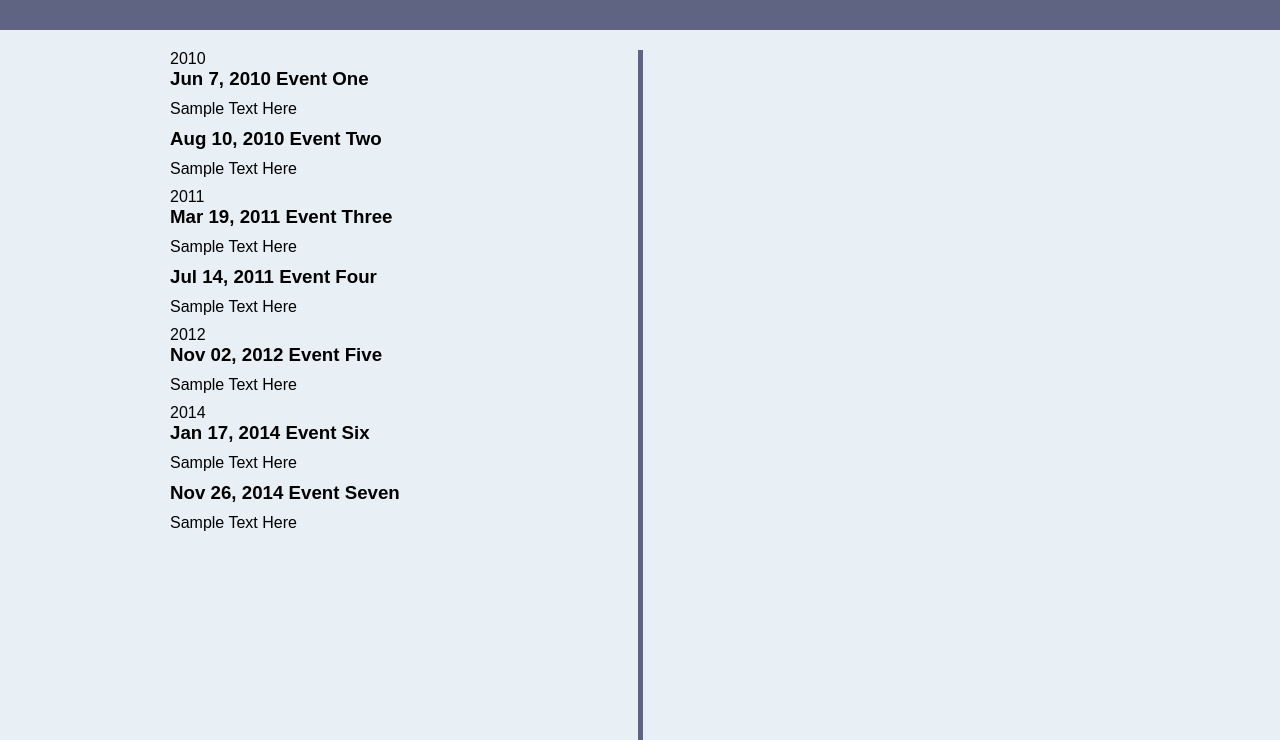
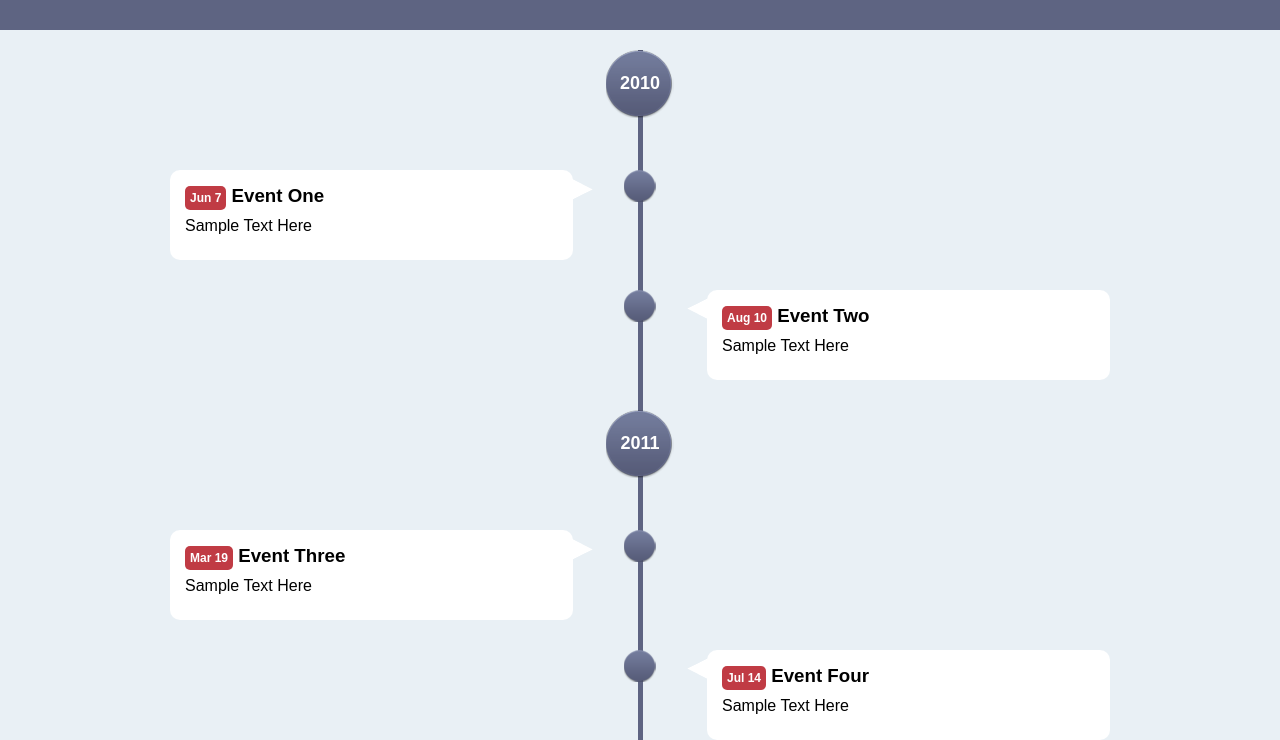
Before and after one commit to jimxshaw/css-timeline, a plain HTML site: page index.html in a window 1280 px wide. Shown: the part 60-800 px from the top of the page. Drawn offline with Linux system fonts and the light colour scheme.

Commit message:
finished inner element CSS

```diff
--- a/css/style.css
+++ b/css/style.css
@@ -32,6 +32,77 @@ header {
   margin: 20px 0 20px 0;
 }
 
+.tl-block {
+  position: relative;
+  width: 100%;
+  min-height: 100px;
+  margin-bottom: 20px;
+}
+
+.tl-year {
+  background: url(../img/point-big.png) no-repeat 50% 0;
+  display: block;
+  width: 70px;
+  height: 70px;
+  text-align: center;
+  margin: auto;
+}
+
+.tl-year div {
+  color: #fff;
+  font-size: 18px;
+  font-weight: bold;
+  display: block;
+  padding-top: 23px;
+  text-align: center;
+  margin-top: 20px;
+}
+
+.tl-event {
+  background: url(../img/point-small.png) no-repeat top center;
+  margin: auto;
+  width: 100%;
+  overflow: hidden;
+  visibility: visible;
+}
+
+.tl-event > div {
+  width: 45%;
+  position: relative;
+}
+
+.tl-event div div {
+  background: #fff;
+  border-radius: 10px;
+  padding: 15px;
+}
+
+.tl-event div.event-r {
+  float: right;
+  background: url(../img/arrow-left.png) no-repeat 0 0;
+}
+
+.tl-event div.event-l {
+  float: left;
+  background: url(../img/arrow-right.png) no-repeat top right;
+}
+
+.tl-event div.event-r div {
+  margin-left: 20px;
+}
+
+.tl-event div.event-l div {
+  margin-right: 20px;
+}
+
+.tl-event time {
+  background: #c03b44;
+  color: #fff;
+  font-size: 12px;
+  padding: 5px;
+  border-radius: 5px;
+}
+
 footer {
   background: #5e6482;
   height: 40px;
--- a/index.html
+++ b/index.html
@@ -13,8 +13,8 @@
   </header>
 
   <section>
+    <div class="container">
     <div id="timeline">
-    <div class="container">
 
       <div class="tl-block">
         <div class="tl-year">
@@ -26,7 +26,7 @@
         <div class="tl-event">
           <div class="event-l">
             <div>
-              <h3><time datetime="2010-06-07">Jun 7, 2010</time> Event One</h3>
+              <h3><time datetime="2010-06-07">Jun 7</time> Event One</h3>
               <p>Sample Text Here</p>
             </div>
           </div>
@@ -37,7 +37,7 @@
         <div class="tl-event">
           <div class="event-r">
             <div>
-              <h3><time datetime="2010-08-10">Aug 10, 2010</time> Event Two</h3>
+              <h3><time datetime="2010-08-10">Aug 10</time> Event Two</h3>
               <p>Sample Text Here</p>
             </div>
           </div>
@@ -54,7 +54,7 @@
         <div class="tl-event">
           <div class="event-l">
             <div>
-              <h3><time datetime="2011-03-19">Mar 19, 2011</time> Event Three</h3>
+              <h3><time datetime="2011-03-19">Mar 19</time> Event Three</h3>
               <p>Sample Text Here</p>
             </div>
           </div>
@@ -65,7 +65,7 @@
         <div class="tl-event">
           <div class="event-r">
             <div>
-              <h3><time datetime="2011-07-14">Jul 14, 2011</time> Event Four</h3>
+              <h3><time datetime="2011-07-14">Jul 14</time> Event Four</h3>
               <p>Sample Text Here</p>
             </div>
           </div>
@@ -82,7 +82,7 @@
         <div class="tl-event">
           <div class="event-l">
             <div>
-              <h3><time datetime="2012-11-02">Nov 02, 2012</time> Event Five</h3>
+              <h3><time datetime="2012-11-02">Nov 02</time> Event Five</h3>
               <p>Sample Text Here</p>
             </div>
           </div>
@@ -99,7 +99,7 @@
         <div class="tl-event">
           <div class="event-r">
             <div>
-              <h3><time datetime="2014-01-17">Jan 17, 2014</time> Event Six</h3>
+              <h3><time datetime="2014-01-17">Jan 17</time> Event Six</h3>
               <p>Sample Text Here</p>
             </div>
           </div>
@@ -110,20 +110,20 @@
         <div class="tl-event">
           <div class="event-l">
             <div>
-              <h3><time datetime="2014-11-26">Nov 26, 2014</time> Event Seven</h3>
+              <h3><time datetime="2014-11-26">Nov 26</time> Event Seven</h3>
               <p>Sample Text Here</p>
             </div>
           </div>
         </div> <!-- /. tl-event -->
       </div> <!-- /. tl-block -->
 
+    </div> <!-- /. timeline -->
     </div> <!-- /. container -->
-    </div> <!-- /. timeline -->
   </section>
 
   <footer>
     <div class="container">
-      <p>Copyright &copy; 2014, CSS Responsive Timeline</p>
+      <p>Copyright &copy; 2015, CSS Responsive Timeline</p>
     </div>
   </footer>
 
```
